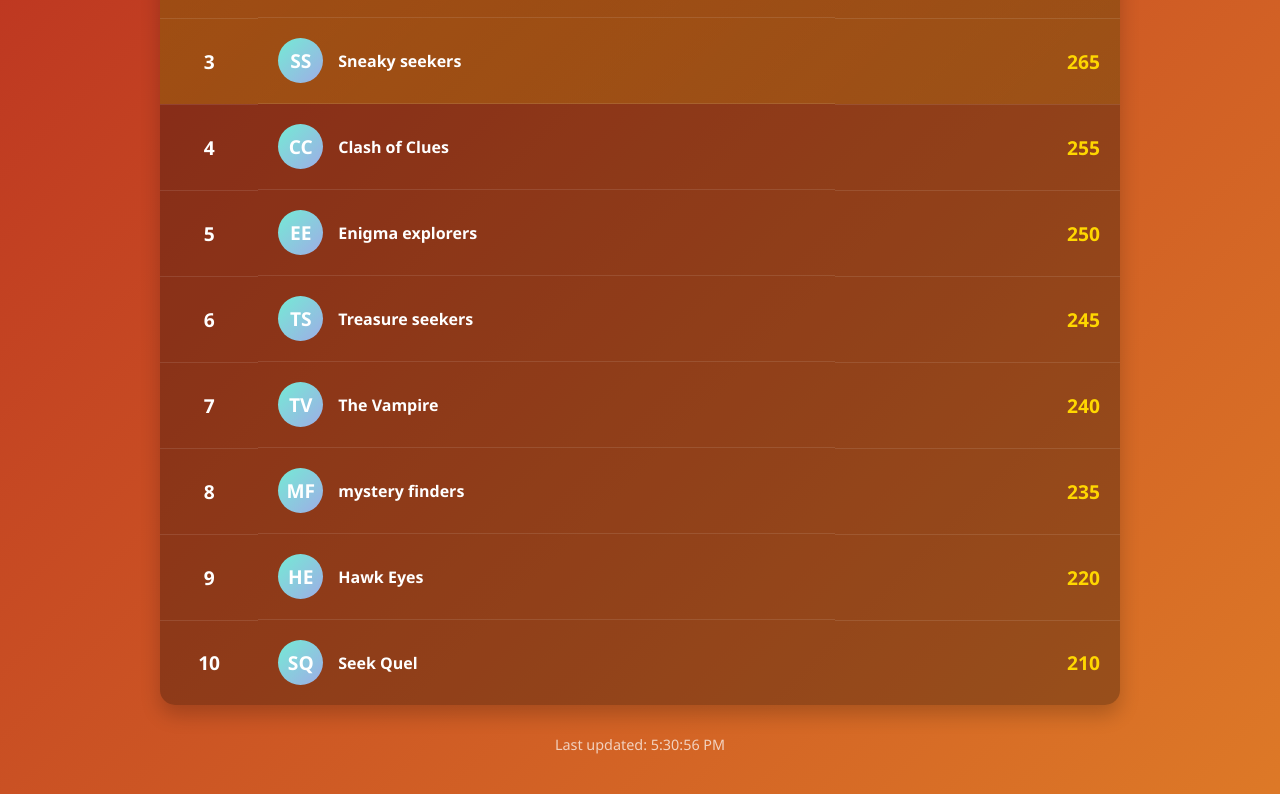
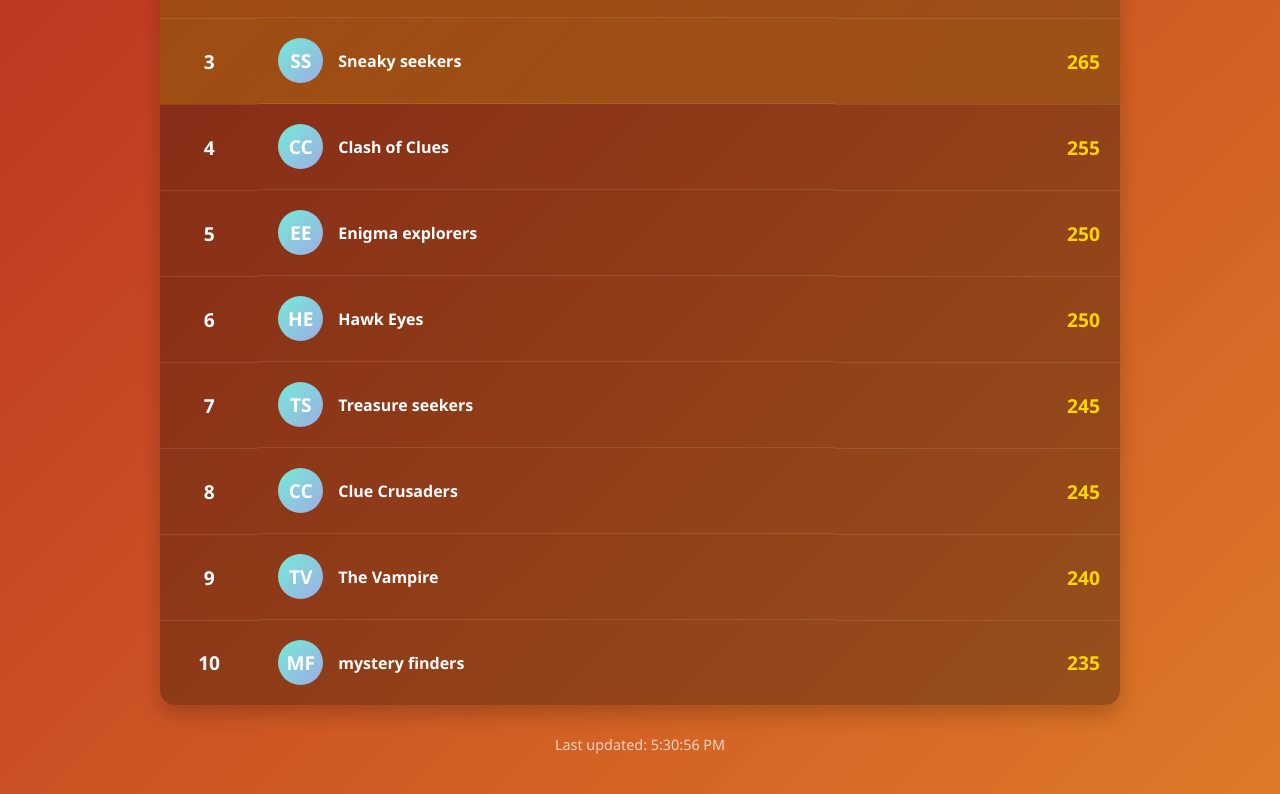
Before and after one commit to pranaykpradeep/leaderboard, a website: page index.html in a window 1280 px wide. Shown: the part 429-1223 px from the top of the page. Drawn offline with Linux system fonts and the light colour scheme.

Commit message:
Update index.html

```diff
--- a/index.html
+++ b/index.html
@@ -204,7 +204,7 @@
             { id: 3, name: "Enigma explorers", avatar: "EE", points: 250 },
             { id: 4, name: "The Vampire", avatar: "TV", points: 240 },
             { id: 5, name: "mystery finders", avatar: "MF", points: 235 },
-            { id: 6, name: "Hawk Eyes", avatar: "HE", points: 220 },
+            { id: 6, name: "Hawk Eyes", avatar: "HE", points: 250 },
             { id: 7, name: "Seek Quel", avatar: "SQ", points: 210 },
             { id: 8, name: "Mystic hunters", avatar: "MH", points: 200 },
             { id: 9, name: "Coin chasers", avatar: "CC", points: 190 },
@@ -212,7 +212,8 @@
             { id: 11, name: "Treasure seekers", avatar: "TS", points: 245 },
             { id: 12, name: "Sneaky seekers", avatar: "SS", points: 265 },
             { id: 13, name: "Zephyr", avatar: "ZE", points: 150 },
-            { id: 14, name: "Clash of Clues", avatar: "CC", points: 255 }
+            { id: 14, name: "Clash of Clues", avatar: "CC", points: 255 },
+            { id: 15, name: "Clue Crusaders", avatar: "CC", points: 245 }
         ];
 
         // All points are now hardcoded above. No calculation needed.
```
